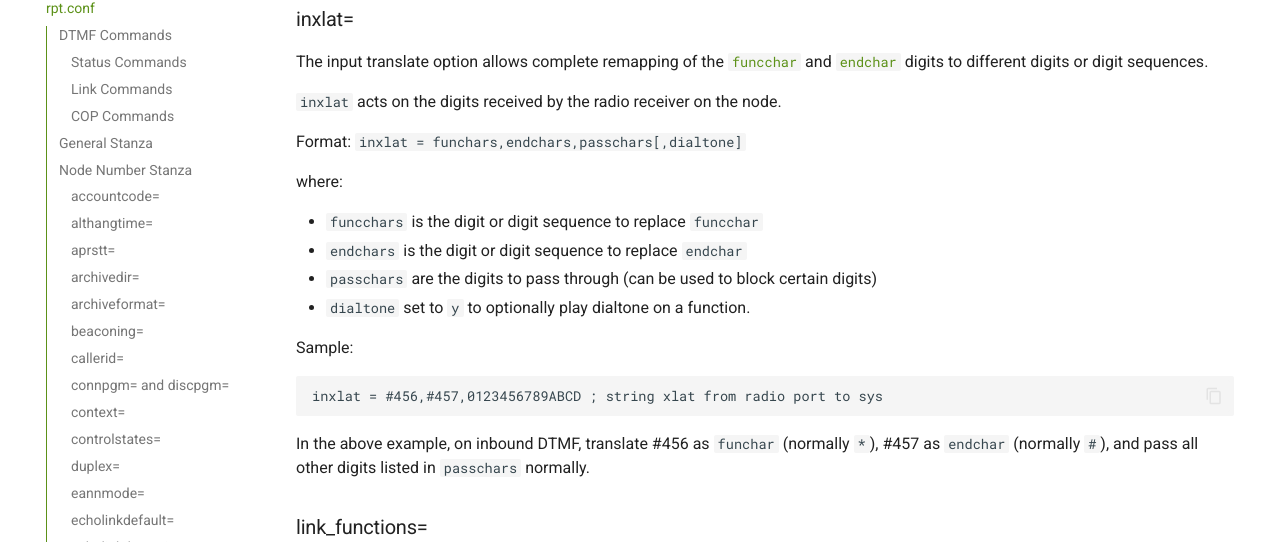
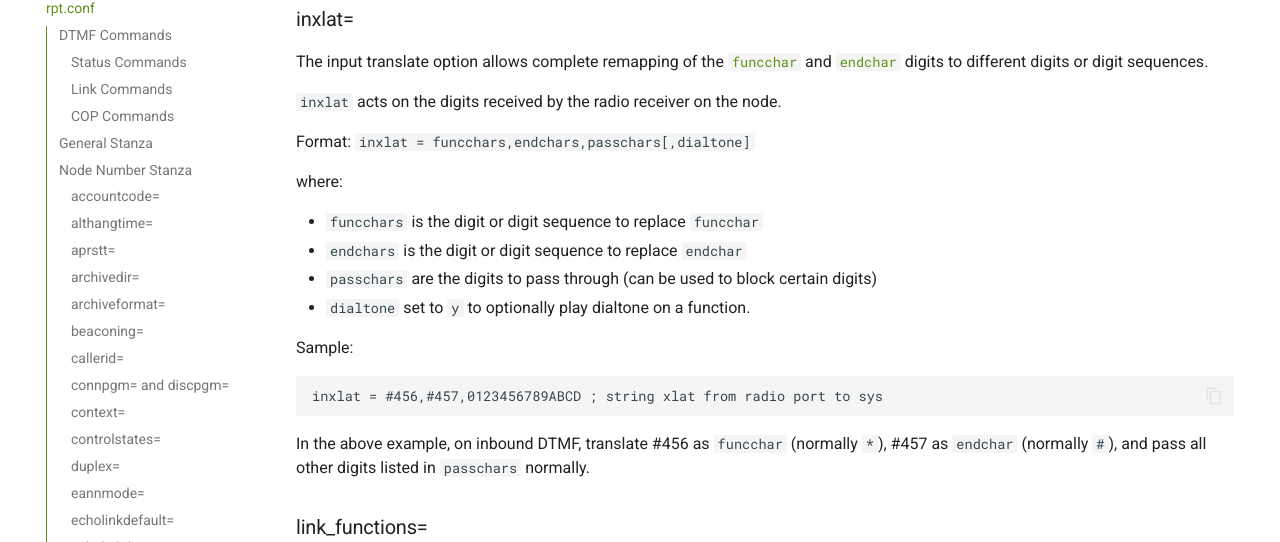
Before and after one commit to AllStarLink/ASL3-Manual, an MkDocs documentation site: the page built from docs/config/rpt_conf.md, in a window 1280 px wide and 900 px high, scrolled down 14856 px. Shown: the part 127-669 px from the top of the window. Built offline with MkDocs 1.6.1 and Material for MkDocs 9.7.7, drawn with Linux system fonts in a browser that asks for light colours; some of the changed text lies outside the part shown.

Commit message:
Misc cleanup

````diff
--- a/docs/config/rpt_conf.md
+++ b/docs/config/rpt_conf.md
@@ -502,7 +502,7 @@ The input translate option allows complete remapping of the [`funcchar`](#funcch
 
 `inxlat` acts on the digits received by the radio receiver on the node.
 
-Format: `inxlat = funchars,endchars,passchars[,dialtone]`
+Format: `inxlat = funcchars,endchars,passchars[,dialtone]`
 
 where:
 
@@ -517,7 +517,7 @@ Sample:
 inxlat = #456,#457,0123456789ABCD ; string xlat from radio port to sys
 ```
 
-In the above example, on inbound DTMF, translate #456 as `funchar` (normally `*`), #457 as `endchar` (normally `#`), and pass all other digits listed in `passchars` normally.
+In the above example, on inbound DTMF, translate #456 as `funcchar` (normally `*`), #457 as `endchar` (normally `#`), and pass all other digits listed in `passchars` normally.
 
 ### link_functions=
 This option allows you to override the stanza name used for the `link_functions` stanza in `rpt.conf`. The `link_functions=` setting directs the node to use a particular function stanza for functions dialed by users accessing the node **via a link from another node**.
@@ -731,7 +731,7 @@ The output translate option allows complete remapping of the [`funcchar`](#funcc
 
 `outxlat` acts on the digits sent by the node to a link.
 
-Format: `outxlat = funchars,endchars,passchars`
+Format: `outxlat = funcchars,endchars,passchars`
 
 where:
 
@@ -745,7 +745,7 @@ Sample:
 outxlat = *7,*0,0123456789ABCD ; string xlat from sys to radio port
 ```
 
-In the above example, on outbound DTMF, *7 generates a `funchar` (normally `*`), *0 generates an `endchar` (normally `#`), and pass all other digits listed in `passchars` normally.
+In the above example, on outbound DTMF, *7 generates a `funcchar` (normally `*`), *0 generates an `endchar` (normally `#`), and pass all other digits listed in `passchars` normally.
 
 **NOTE:** This option is not well documented in the code, your mileage may vary.
 
@@ -1255,7 +1255,7 @@ The above example contains DTMF functions with all of the parameters discussed o
 
 In the above example:
 
-* *1 followed by a node number disconnects a specific link, recall that * is the default [`funchar`](#funcchar). The `function class` is `ilink` and the `function method` is `1`
+* *1 followed by a node number disconnects a specific link, recall that * is the default [`funcchar`](#funcchar). The `function class` is `ilink` and the `function method` is `1`
 * *6 followed by a phone number brings up the autopatch with the `function options` specified. Note that there is no `function method` defined, but there are `function options` present.
 
 ## Link Functions Stanza
````
Also changed, not shown: docs/adv-topics/remotebase.md (+2 -2 lines).
